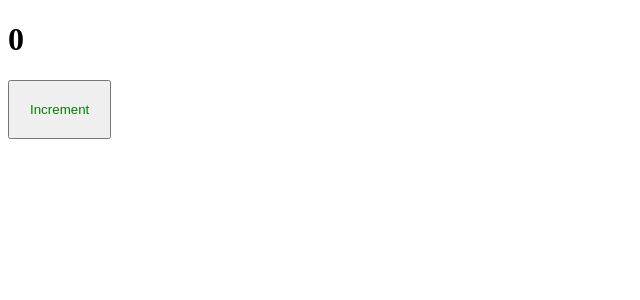
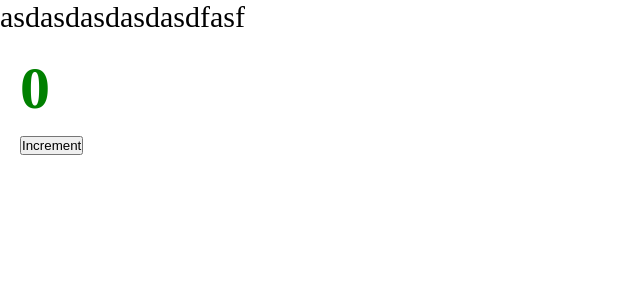
Before and after one commit to santonov62/advanced-frontend-react, a React app: page / in a window 1280 px wide. Shown: the top 300 px of the page, without its empty margins (0-640 px from the left). Built offline with nearby package versions, Linux system fonts and the light colour scheme.

Commit message:
Css modules

```diff
--- a/package.json
+++ b/package.json
@@ -18,6 +18,7 @@
     "@types/webpack-dev-server": "^4.7.2",
     "css-loader": "^6.6.0",
     "html-webpack-plugin": "^5.5.0",
+    "mini-css-extract-plugin": "^2.5.3",
     "sass": "^1.49.9",
     "sass-loader": "^12.6.0",
     "style-loader": "^3.3.1",
--- /dev/null
+++ b/src/App.tsx
@@ -0,0 +1,14 @@
+import React from 'react';
+import {Counter} from "./components/Counter";
+import './index.scss';
+
+const App = () => {
+    return (
+        <div className="app">
+            asdasdasdasdasdfasf
+            <Counter />
+        </div>
+    );
+};
+
+export default App;
--- a/src/components/Counter.scss
+++ b/src/components/Counter.module.scss
@@ -1,4 +1,4 @@
-button {
+.btn {
     padding: 20px;
     color: green;
 }
--- a/src/components/Counter.tsx
+++ b/src/components/Counter.tsx
@@ -1,5 +1,5 @@
 import {useState} from "react";
-import './Counter.scss'
+import classes from './Counter.module.scss'
 
 export const Counter = () => {
 
@@ -10,7 +10,7 @@
     }
 
     return (
-        <div>
+        <div className={classes.btn}>
             <h1>{count}</h1>
             <button onClick={increment}>Increment</button>
         </div>
--- /dev/null
+++ b/src/index.scss
@@ -0,0 +1,9 @@
+* {
+    margin: 0;
+    padding: 0;
+    box-sizing: border-box;
+}
+
+.app {
+    font-size: 30px;
+}
--- a/src/index.tsx
+++ b/src/index.tsx
@@ -1,9 +1,7 @@
 import {render} from "react-dom";
-import {Counter} from "./components/Counter";
+import App from "./App";
 
 render(
-    <div>
-        <Counter></Counter>
-    </div>,
+    <App />,
     document.getElementById('root')
 )
```
Also changed, not shown: src/global.d.ts (added, +7 -0 lines), 3 other files (tests, documents, lock files or other folders).
